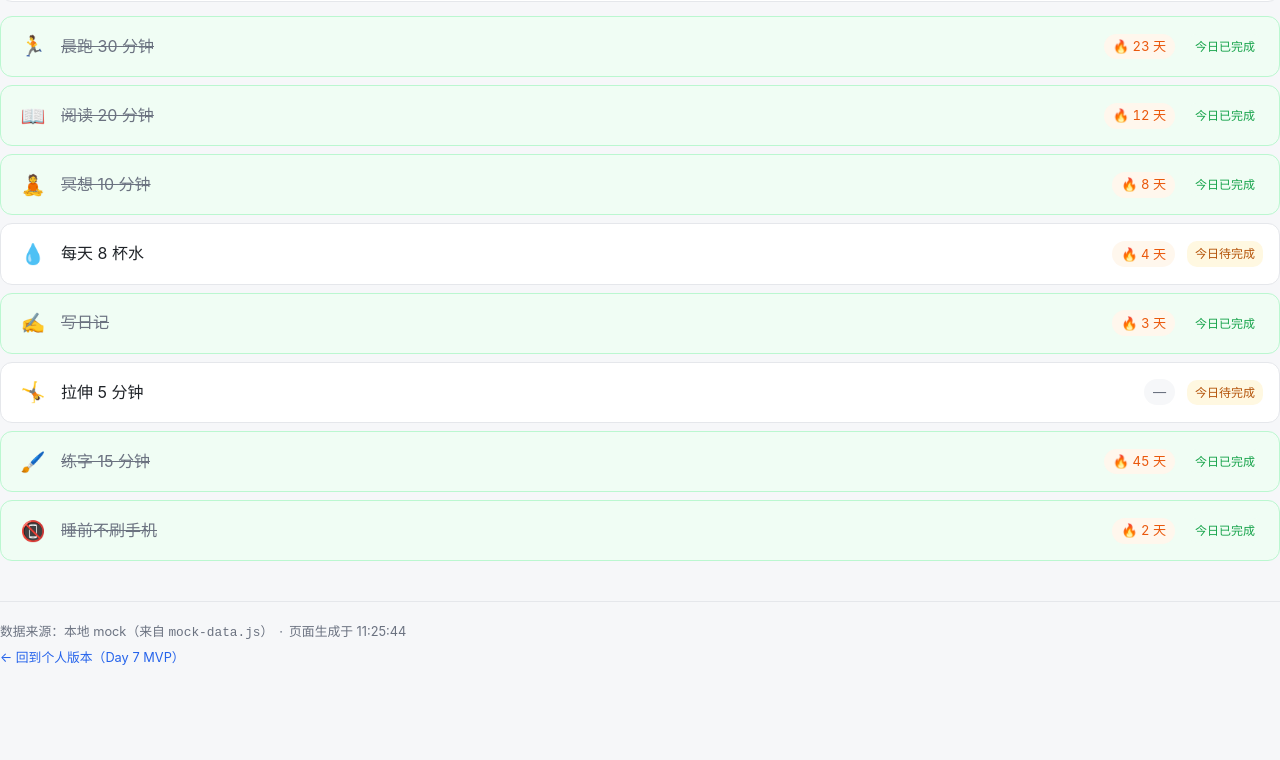
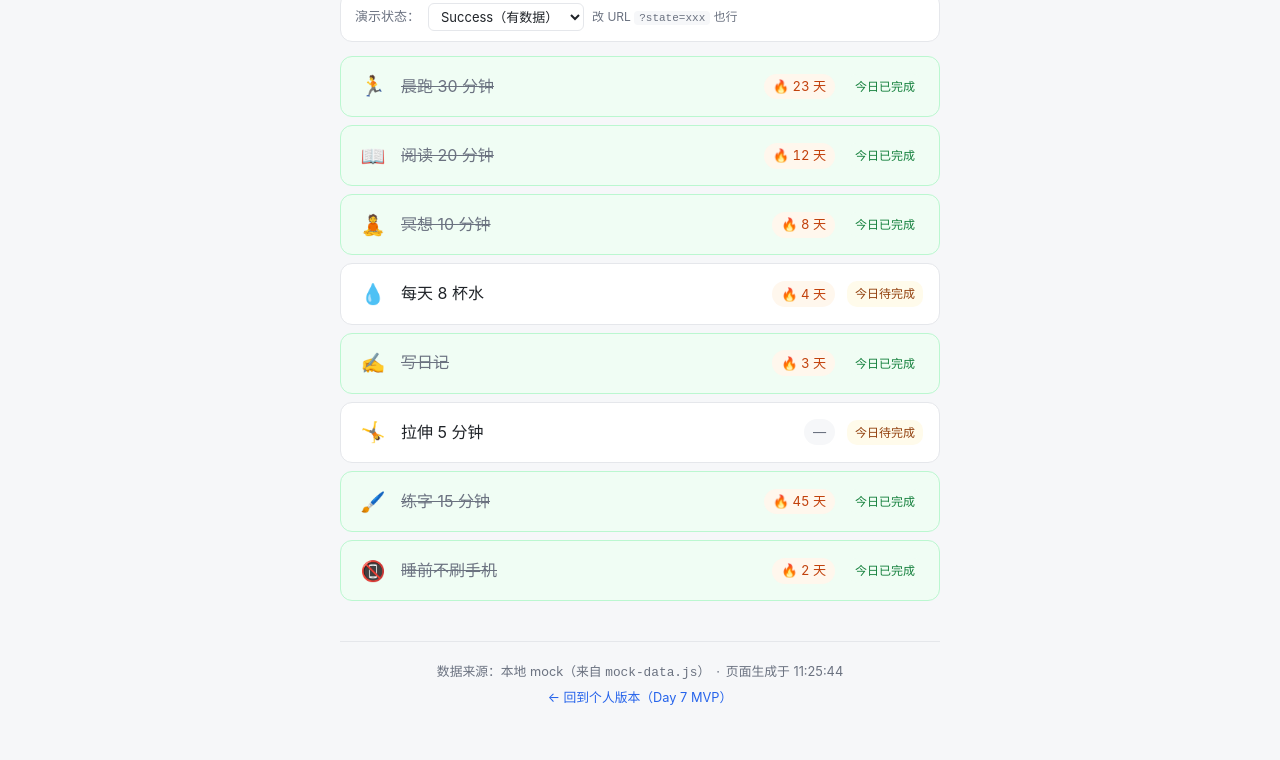
Before and after one commit to Old-ysy/learning-journal, a plain HTML site: page dashboard.html in a window 1280 px wide. Shown: the part 148-908 px from the top of the page. Before the commit the page ends 820 px from the top, so only its background shows below. Drawn offline with Linux system fonts and the light colour scheme.

Commit message:
Day 9｜前端设计审查与修复
改了什么：dashboard.html 布局类名 container→app；style.css 三个彩色标签对比度加深至 WCAG AA、删除重复的 .app-footer、新增键盘焦点环与小屏换行

加了什么：无（本次为审查修复，不新增文件）

```diff
--- a/dashboard.html
+++ b/dashboard.html
@@ -7,7 +7,7 @@
   <link rel="stylesheet" href="style.css">
 </head>
 <body>
-  <main class="container">
+  <main class="app">
 
     <header class="app-header">
       <h1 class="app-title">今日打卡</h1>
--- a/style.css
+++ b/style.css
@@ -13,9 +13,14 @@
   --accent-soft: #eff6ff;
   --done: #16a34a;
   --done-bg: #f0fdf4;
+  /* Day 9 修复：小字标签用深色变体，保证 WCAG AA（>=4.5:1）*/
+  --done-text: #15803d;      /* 4.79:1 on --done-bg */
   --danger: #dc2626;
   --streak: #ea580c;
   --streak-bg: #fff7ed;
+  --streak-text: #c2410c;    /* 4.88:1 on --streak-bg */
+  --pending-bg: #fffbeb;
+  --pending-text: #92400e;   /* 6.84:1 on --pending-bg */
   --warn-bg: #fef2f2;
   --radius: 12px;
 }
@@ -66,8 +71,8 @@
   white-space: nowrap;
   flex-shrink: 0;
 }
-.habit-status.is-done { background: var(--done-bg); color: var(--done); }
-.habit-status.is-pending { background: #fff8e1; color: #b45309; }
+.habit-status.is-done { background: var(--done-bg); color: var(--done-text); }
+.habit-status.is-pending { background: var(--pending-bg); color: var(--pending-text); }
 
 /* 骨架屏（Loading） */
 .skeleton-list { display: flex; flex-direction: column; gap: 10px; }
@@ -123,15 +128,9 @@
 }
 .error-retry:hover { filter: brightness(1.08); }
 
-/* 底部 */
-.app-footer {
-  margin-top: 24px;
-  padding-top: 16px;
-  border-top: 1px solid var(--border);
-  color: var(--muted);
-  font-size: 12px;
-}
-.meta-row { margin: 4px 0; display: flex; gap: 6px; flex-wrap: wrap; }
+/* 底部（Day 9 修复：删除与 337 行重复的 .app-footer 定义，
+   只保留 .meta-row；.app-footer 统一用下方 Day 7 版本） */
+.meta-row { margin: 4px 0; display: flex; gap: 6px; flex-wrap: wrap; justify-content: center; }
 .meta-row a { color: var(--accent); text-decoration: none; }
 .meta-row a:hover { text-decoration: underline; }
 
@@ -297,7 +296,7 @@
 }
 
 .habit-streak.is-active {
-  color: var(--streak);
+  color: var(--streak-text);
   background: var(--streak-bg);
 }
 
@@ -369,4 +368,25 @@
   .habit-name {
     flex-basis: calc(100% - 3.5rem);
   }
+
+  /* Day 9：小屏状态切换器允许换行，避免溢出 */
+  .state-switch {
+    flex-wrap: wrap;
+  }
 }
+
+/* ---------- Day 9 新增：键盘焦点环（可访问性） ----------
+   鼠标点击不显示环（:focus-visible 只在键盘 Tab 时触发），
+   键盘用户能明确看到焦点位置。 */
+
+.add-input:focus-visible,
+.add-btn:focus-visible,
+.habit-check:focus-visible,
+.habit-delete:focus-visible,
+.state-select:focus-visible,
+.error-retry:focus-visible,
+a:focus-visible {
+  outline: 2px solid var(--accent);
+  outline-offset: 2px;
+  border-radius: 4px;
+}
```
